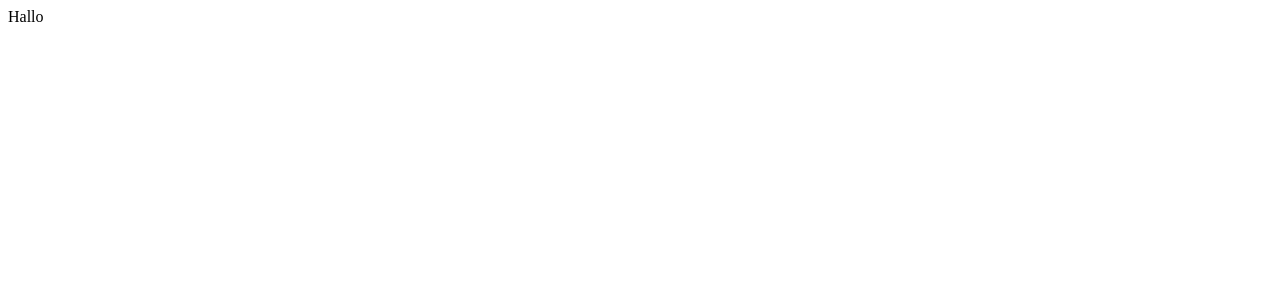
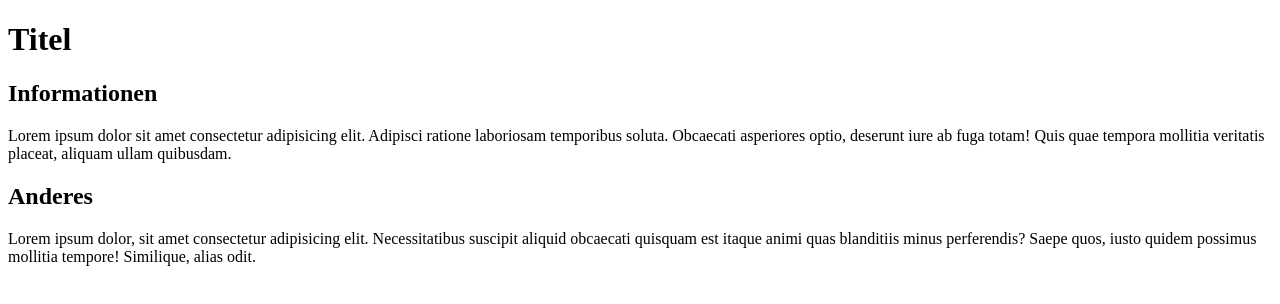
Before and after one commit to GragonGit/Alles-nach-hier, a plain HTML site: page index.html in a window 1280 px wide. Drawn offline with Linux system fonts and the light colour scheme.

Commit message:
Added more testing and js file

```diff
--- a/index.html
+++ b/index.html
@@ -3,9 +3,14 @@
 <head>
   <meta charset="UTF-8">
   <meta name="viewport" content="width=device-width, initial-scale=1.0">
-  <title>Hallo</title>
+  <script src="obf.js"></script>
+  <title>Wichtig!</title>
 </head>
 <body>
-  Hallo
+  <h1 class="obf">Titel</h1>
+  <h2 class="obf">Informationen</h2>
+  <p class="obf">Lorem ipsum dolor sit amet consectetur adipisicing elit. Adipisci ratione laboriosam temporibus soluta. Obcaecati asperiores optio, deserunt iure ab fuga totam! Quis quae tempora mollitia veritatis placeat, aliquam ullam quibusdam.</p>
+  <h2 class="obf">Anderes</h2>
+  <p class="obf">Lorem ipsum dolor, sit amet consectetur adipisicing elit. Necessitatibus suscipit aliquid obcaecati quisquam est itaque animi quas blanditiis minus perferendis? Saepe quos, iusto quidem possimus mollitia tempore! Similique, alias odit.</p>
 </body>
 </html>
--- /dev/null
+++ b/obf.js
@@ -0,0 +1,5 @@
+const elements = document.getElementsByClassName("obf");
+
+for (let i = 0; i < elements.length; i++) {
+  console.log(elements[i].nodeName);
+}
```
